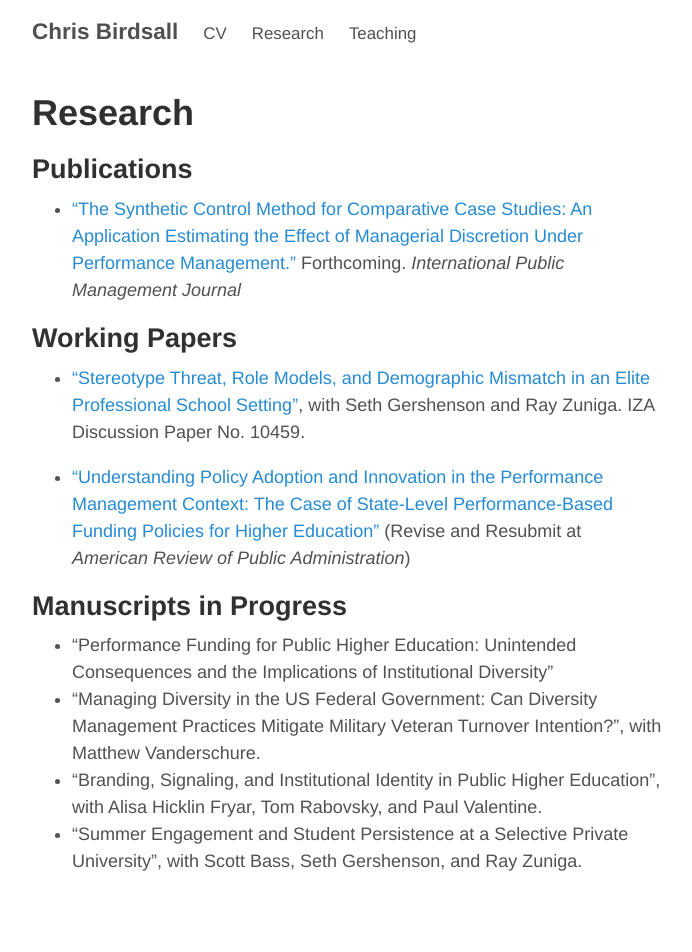
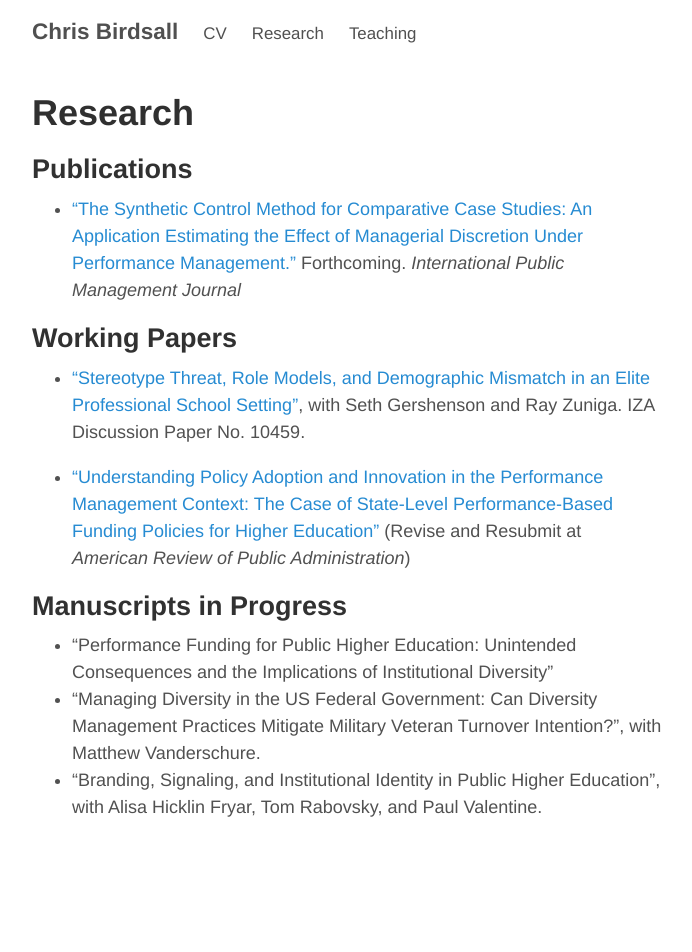
Before and after one commit to chrisbirdsall/chrisbirdsall.github.io, a Jekyll site: the page built from research.md, in a window 1280 px wide. Shown: the whole page, without its empty margins (293-985 px from the left). Built offline with Jekyll 4.4.1, drawn with Linux system fonts in a browser that asks for light colours; after the commit the page ends 900 px from its top, so only the background shows below that.

Commit message:
updated research page

```diff
--- a/research.md
+++ b/research.md
@@ -15,4 +15,3 @@ title: Research
 * "Performance Funding for Public Higher Education: Unintended Consequences and the Implications of Institutional Diversity"
 * "Managing Diversity in the US Federal Government: Can Diversity Management Practices Mitigate Military Veteran Turnover Intention?", with Matthew Vanderschure.
 * "Branding, Signaling, and Institutional Identity in Public Higher Education", with Alisa Hicklin Fryar, Tom Rabovsky, and Paul Valentine.
-* "Summer Engagement and Student Persistence at a Selective Private University", with Scott Bass, Seth Gershenson, and Ray Zuniga.
```
